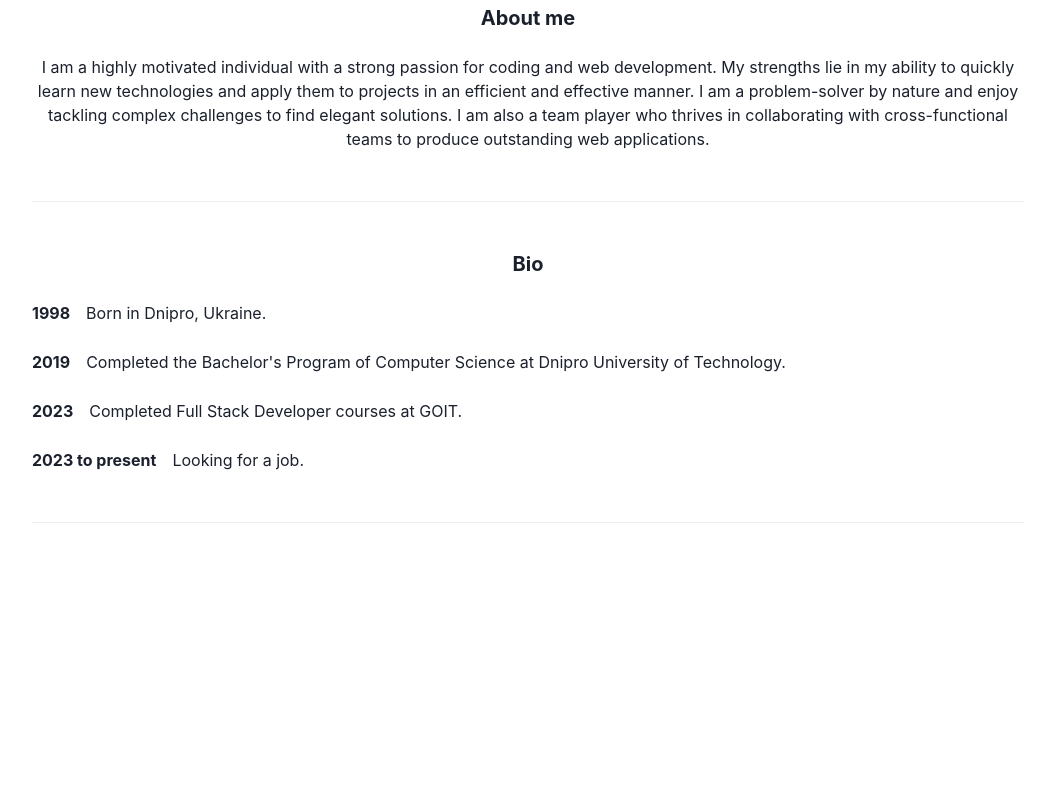
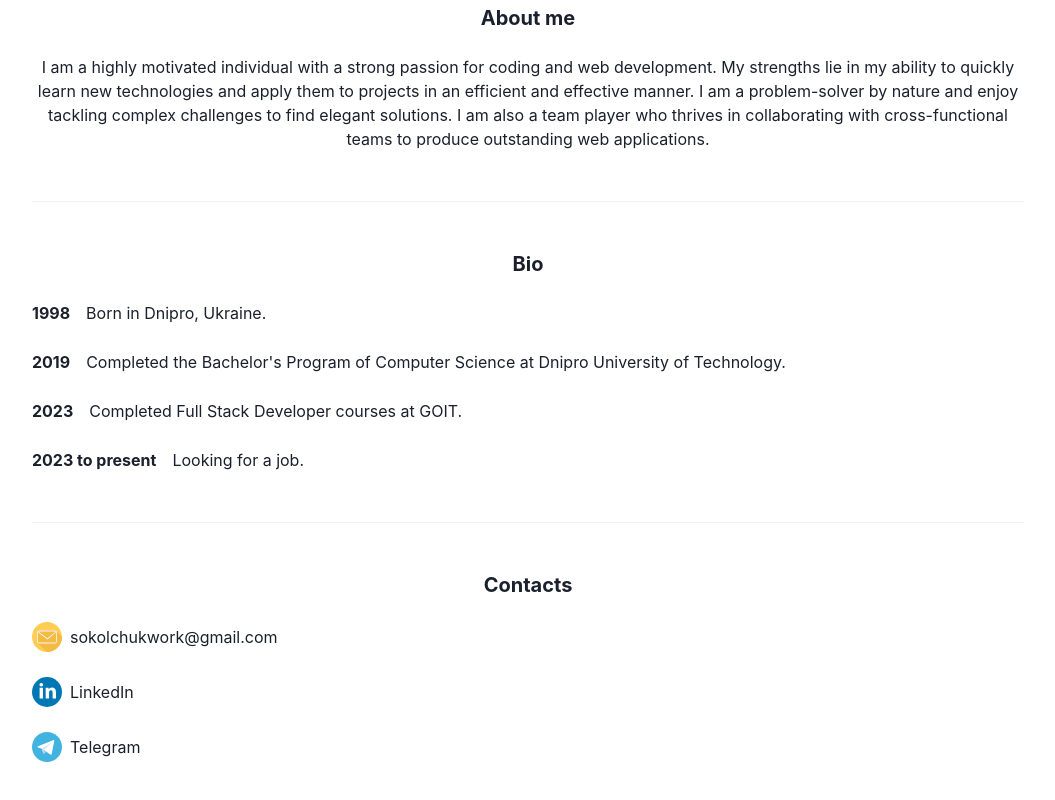
Before and after one commit to oasi911/homepage, a Next.js app: page / in a window 1280 px wide. Shown: the part 710-1510 px from the top of the page, without its empty margins (112-1167 px from the left). Before the commit the page ends 1233 px from the top, so only its background shows below. Built offline with nearby package versions, Linux system fonts and the light colour scheme.

Commit message:
add contacts section

```diff
--- /dev/null
+++ b/src/components/icons/Contacts.js
@@ -0,0 +1,55 @@
+import { createIcon } from "@chakra-ui/react";
+
+export const EmailIcon = createIcon({
+  displayName: "email icon",
+  viewBox: "0 0 512.001 512.001",
+  path: [
+    <path
+      d="M512.001 256.006c0 141.395-114.606 255.998-255.996 255.994C114.606 512.004.001 397.402.001 256.006-.007 114.61 114.606 0 256.005 0c141.39 0 255.996 114.614 255.996 256.006z"
+      style={{ fill: "#ffcd54" }}
+    />,
+    <path
+      d="M512.001 256.005c0-1.462-.086-2.905-.111-4.362-.31-.317-.603-.647-.94-.94-.387-.373-.729-.783-1.137-1.137-.387-.373-92.861-92.916-93.27-93.27-6.682-6.443-16.503-10.167-28.661-10.167H122.195c-22.4 0-36.318 13.021-36.318 33.988v151.765c0 10.429 3.774 19.057 10.255 25.031.375.385.741.771 1.137 1.137.375.385.741.772 1.137 1.137.375.385 152.02 152.052 152.417 152.417.09.092.182.179.272.272 1.639.031 3.263.124 4.91.124 141.39.004 255.996-114.599 255.996-255.995z"
+      style={{ fill: "#f4ba41" }}
+    />,
+    <path
+      d="M387.881 146.129H122.196c-22.401 0-36.318 13.021-36.318 33.988v151.765c0 20.331 14.174 33.988 35.269 33.988h266.735c21.802 0 38.242-14.613 38.242-33.988V180.117c-.001-20.649-15.011-33.988-38.243-33.988zm0 14.177c4.002 0 10.879.703 16.279 4.255l-142.262 114.38L107.411 164.03c3.618-2.428 8.496-3.724 14.784-3.724h265.686zm24.066 171.577c0 13.007-12.107 19.811-24.065 19.811H121.147c-13.207 0-21.092-7.407-21.092-19.811V180.117c0-1.308.13-2.501.277-3.681L257.84 293.588a7.088 7.088 0 0 0 8.67-.167l145.031-116.607c.151 1.086.406 2.069.406 3.302v151.767z"
+      style={{ fill: "#f4f6f9" }}
+    />,
+  ],
+});
+
+export const LinkedinIcon = createIcon({
+  displayName: "linkedin icon",
+  viewBox: "4 4 40 40",
+  path: [
+    <circle cx="24" cy="24" r="20" fill="#0077B5" />,
+    <path
+      fill="#fff"
+      d="M18.775 14.284c0 1.245-.948 2.253-2.43 2.253-1.426 0-2.374-1.008-2.344-2.253-.03-1.306.918-2.284 2.372-2.284 1.454 0 2.373.978 2.402 2.284ZM14.12 32.819V18.316h4.507v14.502H14.12v.001ZM22.24 22.945c0-1.81-.06-3.352-.12-4.627h3.915l.208 1.987h.09c.592-.92 2.075-2.312 4.477-2.312 2.965 0 5.19 1.957 5.19 6.226v8.602h-4.508v-8.037c0-1.87-.652-3.144-2.283-3.144-1.246 0-1.987.86-2.283 1.69-.119.297-.178.711-.178 1.127v8.364h-4.507v-9.876h-.002Z"
+    />,
+  ],
+});
+
+export const TelegramIcon = createIcon({
+  displayName: "telegram icon",
+  viewBox: "0 0 256 256",
+  path: [
+    <path
+      fill="#40B3E0"
+      d="M128 0C57.307 0 0 57.307 0 128s57.307 128 128 128 128-57.307 128-128S198.693 0 128 0Z"
+    />,
+    <path
+      fill="#FFF"
+      d="M190.283 73.63 167.42 188.899s-3.197 7.994-11.99 4.157l-52.758-40.448-19.184-9.272-32.294-10.872s-4.956-1.758-5.436-5.595c-.48-3.837 5.596-5.915 5.596-5.915l128.376-50.36s10.552-4.636 10.552 3.038"
+    />,
+    <path
+      fill="#D2E5F1"
+      d="M98.618 187.603s-1.54-.144-3.46-6.22c-1.917-6.075-11.67-38.049-11.67-38.049l77.538-49.24s4.477-2.718 4.317 0c0 0 .799.48-1.6 2.718-2.397 2.239-60.91 54.836-60.91 54.836"
+    />,
+    <path
+      fill="#B5CFE4"
+      d="m122.901 168.115-20.867 19.026s-1.632 1.238-3.416.462l3.996-35.34"
+    />,
+  ],
+});
--- a/src/pages/index.js
+++ b/src/pages/index.js
@@ -1,7 +1,7 @@
 import Main from "@/components/layout/Main";
-import { Flex, Heading, VStack, Text, Box } from "@chakra-ui/layout";
+import { Flex, Heading, VStack, HStack, Text, Box } from "@chakra-ui/layout";
 import { Image } from "@chakra-ui/image";
-import { Divider } from "@chakra-ui/react";
+import { Divider, Link } from "@chakra-ui/react";
 import Photo from "@/components/Photo";
 import {
   HtmlIcon,
@@ -14,6 +14,11 @@ import {
   ChakraIcon,
 } from "@/components/icons/TechStack";
 import { BioSection, BioYear } from "@/components/Bio";
+import {
+  EmailIcon,
+  LinkedinIcon,
+  TelegramIcon,
+} from "@/components/icons/Contacts";
 
 export default function Home() {
   return (
@@ -138,6 +143,36 @@ export default function Home() {
         </Flex>
 
         <Divider />
+
+        <Flex
+          as="section"
+          gap={{ base: "15px", md: "25px" }}
+          my="50px"
+          direction="column"
+        >
+          <Heading fontSize="xl" m="auto">
+            Contacts
+          </Heading>
+          <HStack>
+            <EmailIcon boxSize="30px" />
+            <Text>sokolchukwork@gmail.com</Text>
+          </HStack>
+          <HStack>
+            <LinkedinIcon boxSize="30px" />
+            <Link
+              href="https://www.linkedin.com/in/antonsokolchuk/"
+              target="_blank"
+            >
+              LinkedIn
+            </Link>
+          </HStack>
+          <HStack>
+            <TelegramIcon boxSize="30px" />
+            <Link href="https://t.me/loremipsumyoda" target="_blank">
+              Telegram
+            </Link>
+          </HStack>
+        </Flex>
       </Box>
     </Main>
   );
```
